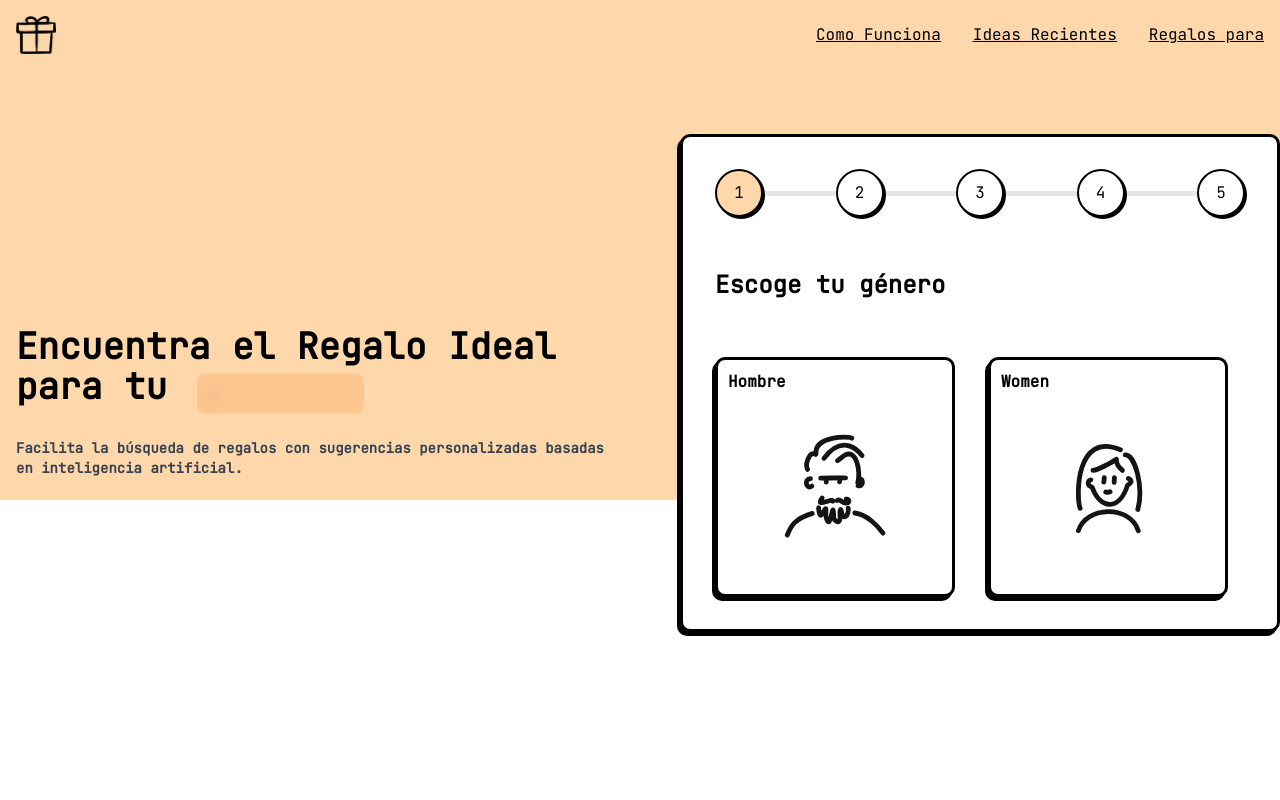
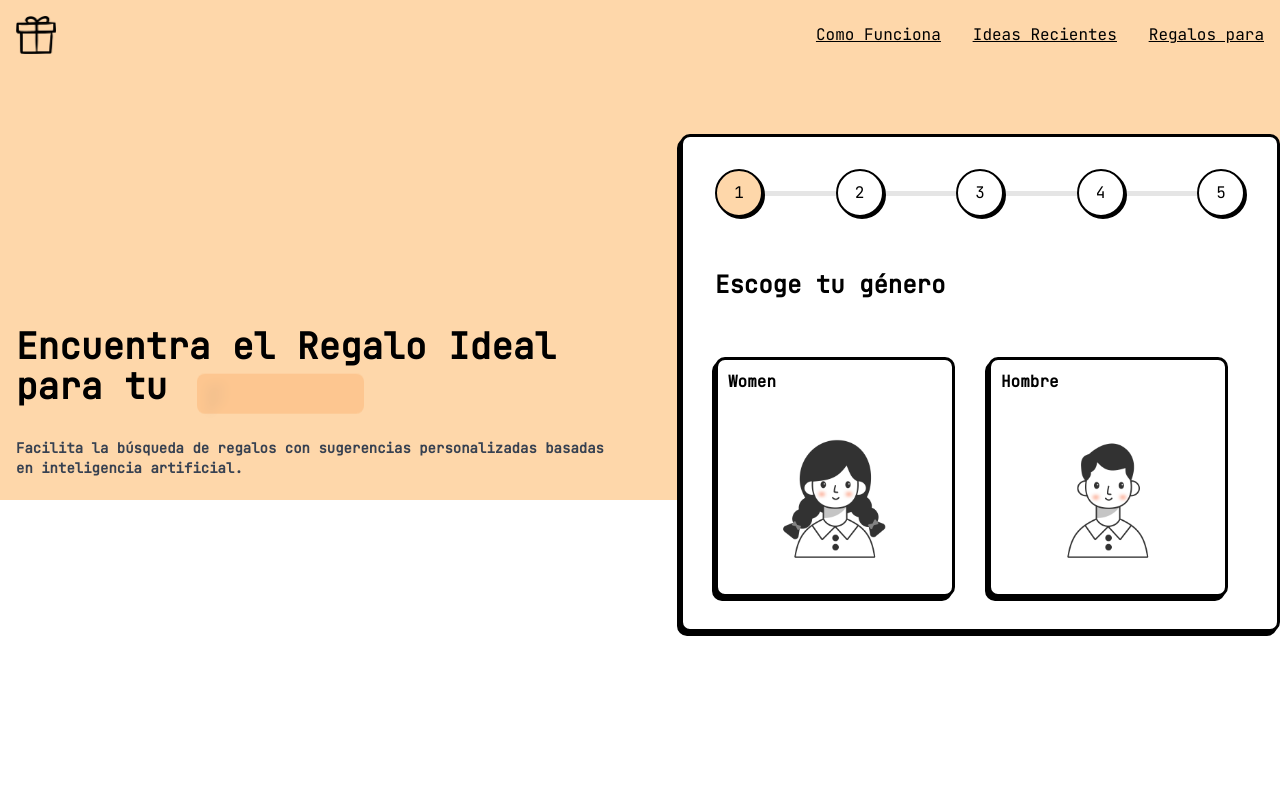
Before and after one commit to sergitejada/MiduVercelHackathon, a Next.js app: page / in a window 1280 px wide. Shown: the top 800 px of the page. Built offline with nearby package versions, Linux system fonts and the light colour scheme.

Commit message:
modificar personajes

```diff
--- a/src/components/gift-generator-form/genre-step/genre-step.tsx
+++ b/src/components/gift-generator-form/genre-step/genre-step.tsx
@@ -19,8 +19,10 @@ export default function GenreStep() {
 		<>
 			<h2 className="mb-10 text-2xl font-bold">Escoge tu género</h2>
 			<div className="grid grid-cols-2 gap-4">
-				<OptionCardItem src="/assets/man.svg" title="Hombre" onSelect={() => handleGenreSelected("man")} />
-				<OptionCardItem src="/assets/woman.svg" title="Women" onSelect={() => handleGenreSelected("women")} />
+				{/* <OptionCardItem src="/assets/man.svg" title="Hombre" onSelect={() => handleGenreSelected("man")} /> */}
+				<OptionCardItem src="/assets/woman.png" title="Women" onSelect={() => handleGenreSelected("women")} />
+				{/* <OptionCardItem src="/assets/woman.svg" title="Women" onSelect={() => handleGenreSelected("women")} /> */}
+				<OptionCardItem src="/assets/man.png" title="Hombre" onSelect={() => handleGenreSelected("man")} />
 			</div>
 		</>
 	)
```
